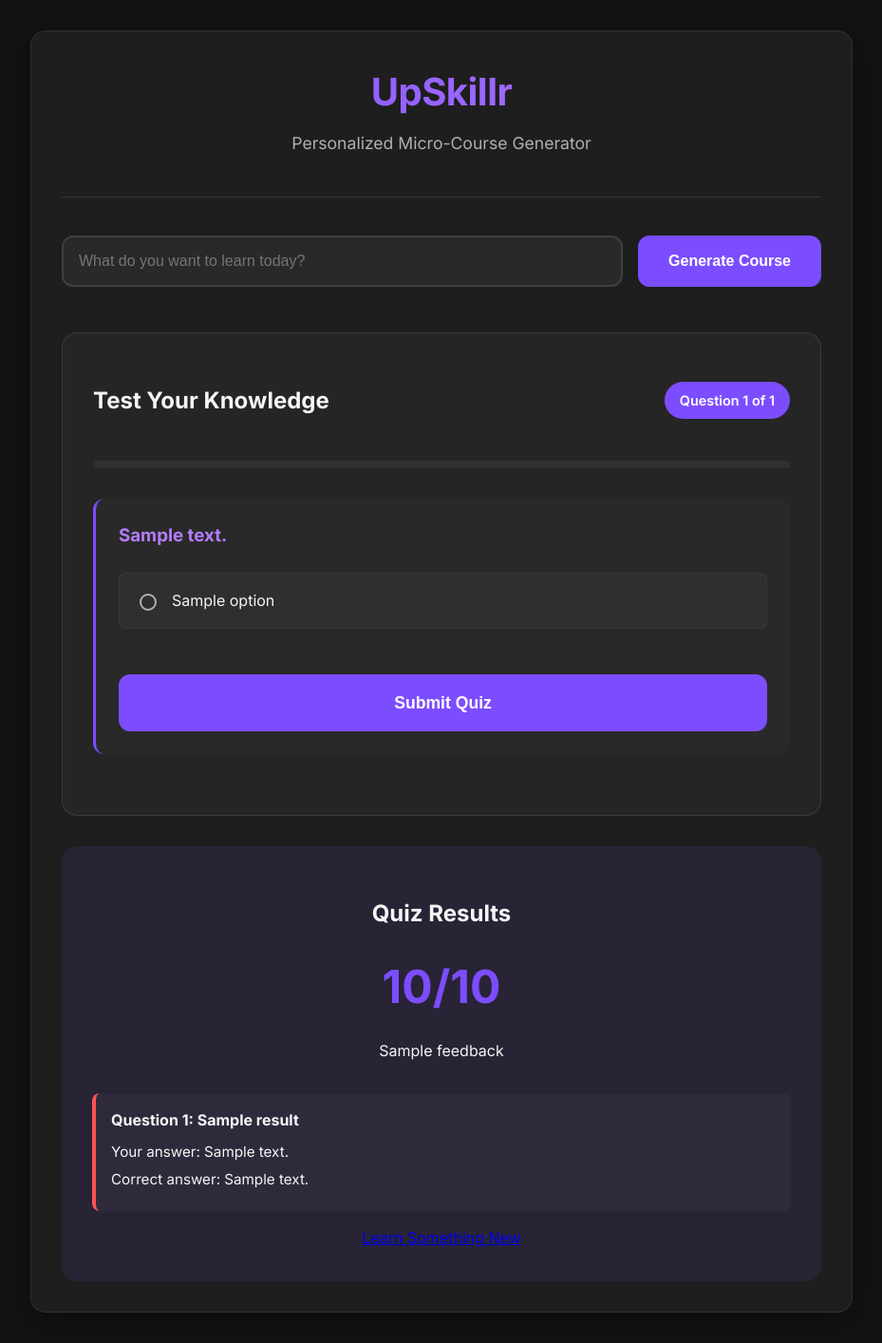
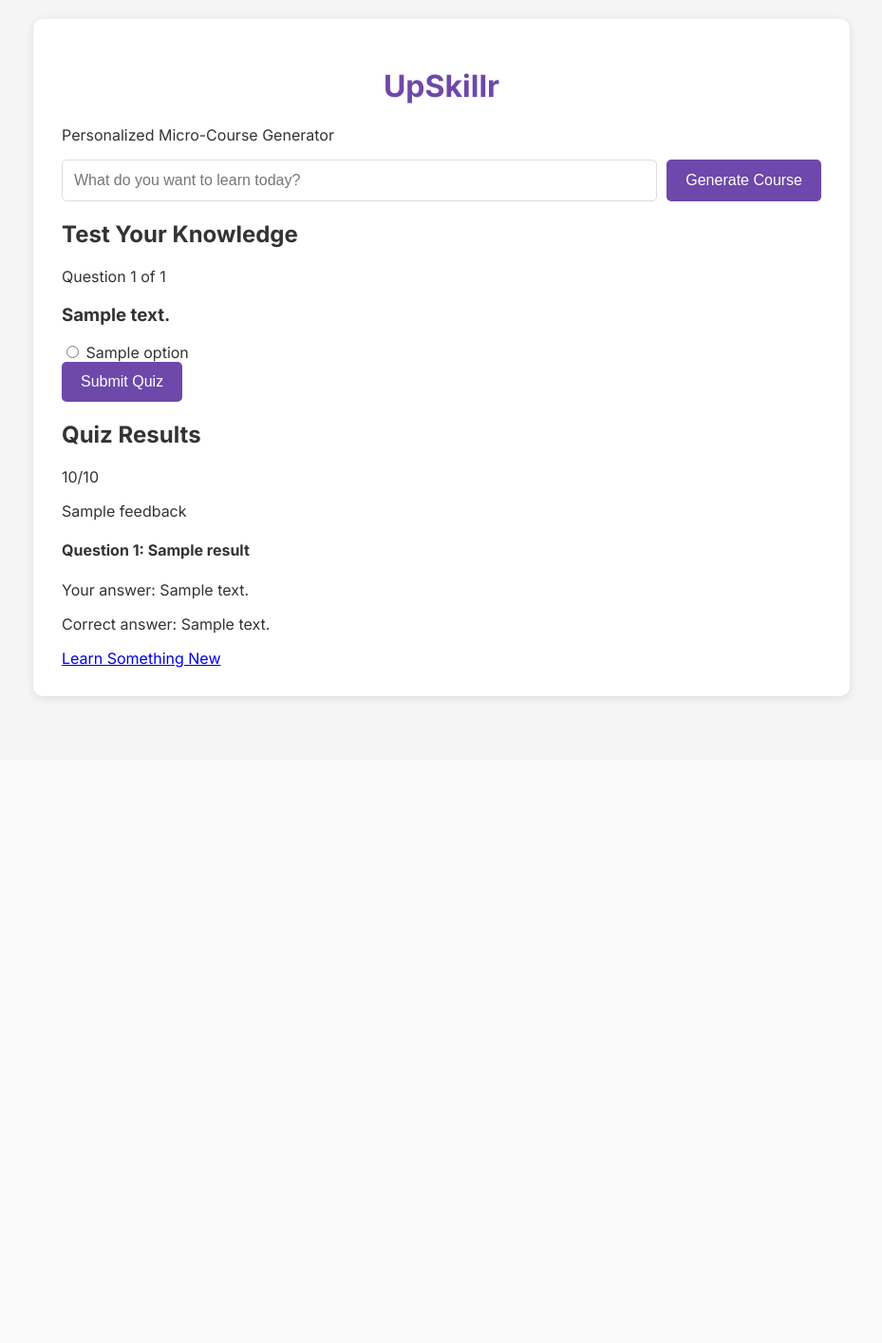
Before and after one commit to REVAN05072006/UPSKILLR_1, a Flask app: template templates/index.html in a window 1280 px wide. Shown: the whole page at 95% size, without its empty margins (175-1104 px from the left). After the commit the page ends 737 px from the top, so only its background shows below. Run offline with Flask 3, Linux system fonts and the light colour scheme; the template is opened without the code that fills it: most values are stand-ins (such as "Sample title", 1, 10 or a date in 2020).

Commit message:
Update style.css

```diff
--- a/static/style.css
+++ b/static/style.css
@@ -1,349 +1,64 @@
-:root {
-  --primary: #7c4dff;
-  --primary-light: #b47cff;
-  --primary-dark: #4a1dcc;
-  --secondary: #00e5ff;
-  --dark-bg: #121212;
-  --dark-surface: #1e1e1e;
-  --dark-text: #f5f5f5;
-  --dark-text-secondary: #b0b0b0;
-  --error: #ff5252;
-  --success: #69f0ae;
-}
-
 body {
-  font-family: 'Inter', system-ui, sans-serif;
-  line-height: 1.6;
-  color: var(--dark-text);
-  background-color: var(--dark-bg);
+    font-family: 'Inter', sans-serif;
+    background: #f5f5f5;
     margin: 0;
-  padding: 0;
-  min-height: 100vh;
-  display: flex;
-  flex-direction: column;
-  align-items: center;
+    padding: 20px;
+    color: #333;
 }
 
 .container {
-  width: 100%;
     max-width: 800px;
-  margin: 2rem auto;
-  padding: 2rem;
-  background: var(--dark-surface);
-  border-radius: 16px;
-  box-shadow: 0 8px 32px rgba(0, 0, 0, 0.3);
-  border: 1px solid rgba(255, 255, 255, 0.08);
-}
-
-.error-message {
-  color: var(--error);
-  background: rgba(255, 82, 82, 0.1);
-  padding: 1rem;
-  border-radius: 8px;
-  margin-bottom: 1rem;
-  border-left: 4px solid var(--error);
-}
-
-header {
-  text-align: center;
-  margin-bottom: 2.5rem;
-  padding-bottom: 1.5rem;
-  border-bottom: 1px solid rgba(255, 255, 255, 0.1);
+    margin: 0 auto;
+    background: white;
+    padding: 30px;
+    border-radius: 10px;
+    box-shadow: 0 2px 10px rgba(0,0,0,0.1);
 }
 
 h1 {
-  color: var(--primary);
-  margin: 0;
-  font-size: 2.5rem;
-  font-weight: 700;
-  letter-spacing: -0.5px;
-  background: linear-gradient(to right, var(--primary), var(--primary-light));
-  -webkit-background-clip: text;
-  background-clip: text;
-  -webkit-text-fill-color: transparent;
-}
-
-.subtitle {
-  color: var(--dark-text-secondary);
-  font-size: 1.1rem;
-  margin-top: 0.5rem;
+    color: #6e48aa;
+    text-align: center;
 }
 
 .search-form {
     display: flex;
-  gap: 1rem;
-  margin-bottom: 2rem;
+    gap: 10px;
+    margin-bottom: 20px;
 }
 
-.search-form input {
+input[type="text"] {
     flex: 1;
-  padding: 1rem;
-  border: 2px solid rgba(255, 255, 255, 0.1);
-  border-radius: 12px;
-  font-size: 1rem;
-  background: rgba(255, 255, 255, 0.05);
-  color: var(--dark-text);
-  transition: all 0.3s cubic-bezier(0.4, 0, 0.2, 1);
-}
-
-.search-form input:focus {
-  outline: none;
-  border-color: var(--primary);
-  background: rgba(124, 77, 255, 0.1);
-  box-shadow: 0 0 0 4px rgba(124, 77, 255, 0.2);
+    padding: 12px;
+    border: 1px solid #ddd;
+    border-radius: 5px;
+    font-size: 16px;
 }
 
 button {
-  padding: 1rem 2rem;
-  background: var(--primary);
+    background: #6e48aa;
     color: white;
     border: none;
-  border-radius: 12px;
+    padding: 12px 20px;
+    border-radius: 5px;
     cursor: pointer;
-  font-weight: 600;
-  font-size: 1rem;
-  transition: all 0.3s cubic-bezier(0.4, 0, 0.2, 1);
+    font-size: 16px;
 }
 
-button:hover:not(:disabled) {
-  background: var(--primary-dark);
-  transform: translateY(-2px);
-  box-shadow: 0 8px 16px rgba(124, 77, 255, 0.3);
-}
-
-.course-container {
-  margin-top: 2rem;
-  padding: 2rem;
-  background: rgba(255, 255, 255, 0.03);
-  border-radius: 16px;
-  border-left: 4px solid var(--primary);
+.error-message {
+    color: #d32f2f;
+    background: #ffebee;
+    padding: 15px;
+    border-radius: 5px;
+    margin-bottom: 20px;
+    border-left: 4px solid #d32f2f;
 }
 
 .course-content {
-  white-space: pre-line;
-  line-height: 1.8;
-  color: var(--dark-text);
+    margin-top: 30px;
+    line-height: 1.6;
 }
 
 .course-content h3 {
-  color: var(--primary-light);
-  margin-top: 1.5rem;
-  margin-bottom: 0.5rem;
+    color: #6e48aa;
+    margin-top: 25px;
 }
-
-.course-content ul {
-  padding-left: 1.5rem;
-  margin-bottom: 1rem;
-}
-
-.course-content li {
-  margin-bottom: 0.5rem;
-}
-
-.quiz-container {
-  margin-top: 3rem;
-  padding: 2rem;
-  background: rgba(255, 255, 255, 0.03);
-  border-radius: 16px;
-  border: 1px solid rgba(255, 255, 255, 0.1);
-}
-
-.quiz-question {
-  margin-bottom: 2rem;
-  padding: 1.5rem;
-  background: rgba(255, 255, 255, 0.02);
-  border-radius: 12px;
-  border-left: 3px solid var(--primary);
-}
-
-.quiz-question h3 {
-  margin-top: 0;
-  margin-bottom: 1.5rem;
-  color: var(--primary-light);
-}
-
-.quiz-options {
-  display: grid;
-  grid-template-columns: 1fr;
-  gap: 1rem;
-}
-
-.quiz-option {
-  display: flex;
-  align-items: center;
-  padding: 1rem;
-  background: rgba(255, 255, 255, 0.03);
-  border-radius: 8px;
-  border: 1px solid rgba(255, 255, 255, 0.05);
-  cursor: pointer;
-  transition: all 0.2s ease;
-}
-
-.quiz-option:hover {
-  background: rgba(124, 77, 255, 0.1);
-  border-color: var(--primary);
-}
-
-.quiz-option input[type="radio"] {
-  appearance: none;
-  -webkit-appearance: none;
-  width: 18px;
-  height: 18px;
-  border: 2px solid var(--dark-text-secondary);
-  border-radius: 50%;
-  margin-right: 1rem;
-  transition: all 0.2s ease;
-  position: relative;
-  cursor: pointer;
-}
-
-.quiz-option input[type="radio"]:checked {
-  border-color: var(--primary);
-  background: var(--primary);
-}
-
-.quiz-option input[type="radio"]:checked::after {
-  content: '';
-  position: absolute;
-  width: 8px;
-  height: 8px;
-  background: white;
-  border-radius: 50%;
-  top: 3px;
-  left: 3px;
-}
-
-.progress-container {
-  width: 100%;
-  background: rgba(255, 255, 255, 0.05);
-  border-radius: 8px;
-  margin-bottom: 2rem;
-  overflow: hidden;
-}
-
-.progress-bar {
-  height: 8px;
-  background: var(--primary);
-  width: 0%;
-  transition: width 0.5s ease;
-}
-
-.quiz-header {
-  display: flex;
-  justify-content: space-between;
-  align-items: center;
-  margin-bottom: 1.5rem;
-}
-
-.question-counter {
-  background: var(--primary);
-  color: white;
-  padding: 0.5rem 1rem;
-  border-radius: 20px;
-  font-size: 0.9rem;
-  font-weight: 600;
-}
-
-.submit-quiz {
-  width: 100%;
-  margin-top: 1rem;
-  padding: 1.2rem;
-  font-size: 1.1rem;
-}
-
-.quiz-result {
-  text-align: center;
-  padding: 2rem;
-  background: rgba(124, 77, 255, 0.1);
-  border-radius: 16px;
-  margin-top: 2rem;
-}
-
-.score {
-  font-size: 3rem;
-  font-weight: 700;
-  color: var(--primary);
-  margin: 1rem 0;
-}
-
-.result-details {
-  margin-top: 2rem;
-  text-align: left;
-}
-
-.result-item {
-  padding: 1rem;
-  margin-bottom: 1rem;
-  border-radius: 8px;
-  background: rgba(255, 255, 255, 0.03);
-}
-
-.result-item.correct {
-  border-left: 4px solid var(--success);
-}
-
-.result-item.incorrect {
-  border-left: 4px solid var(--error);
-}
-
-.result-item h4 {
-  margin-top: 0;
-  margin-bottom: 0.5rem;
-}
-
-.result-item p {
-  margin: 0.3rem 0;
-  font-size: 0.95rem;
-}
-
-.disabled {
-  opacity: 0.6;
-  cursor: not-allowed;
-  background: var(--dark-text-secondary) !important;
-}
-
-.selected-answer {
-  background: rgba(124, 77, 255, 0.15) !important;
-  border-color: var(--primary) !important;
-}
-
-.quiz-navigation {
-  display: flex;
-  justify-content: space-between;
-  margin-top: 2rem;
-}
-
-.quiz-nav-btn {
-  padding: 0.8rem 1.5rem;
-}
-
-/* Animations */
-@keyframes fadeIn {
-  from { opacity: 0; transform: translateY(20px); }
-  to { opacity: 1; transform: translateY(0); }
-}
-
-.container {
-  animation: fadeIn 0.6s ease-out;
-}
-
-/* Responsive */
-@media (max-width: 768px) {
-  .container {
-    padding: 1.5rem;
-    margin: 1rem;
-    border-radius: 12px;
-  }
-
-  h1 {
-    font-size: 2rem;
-  }
-
-  .search-form {
-    flex-direction: column;
-  }
-
-  .quiz-option {
-    padding: 0.8rem;
-  }
-}
```
Lines whose indentation alone changed are shown as unchanged.
